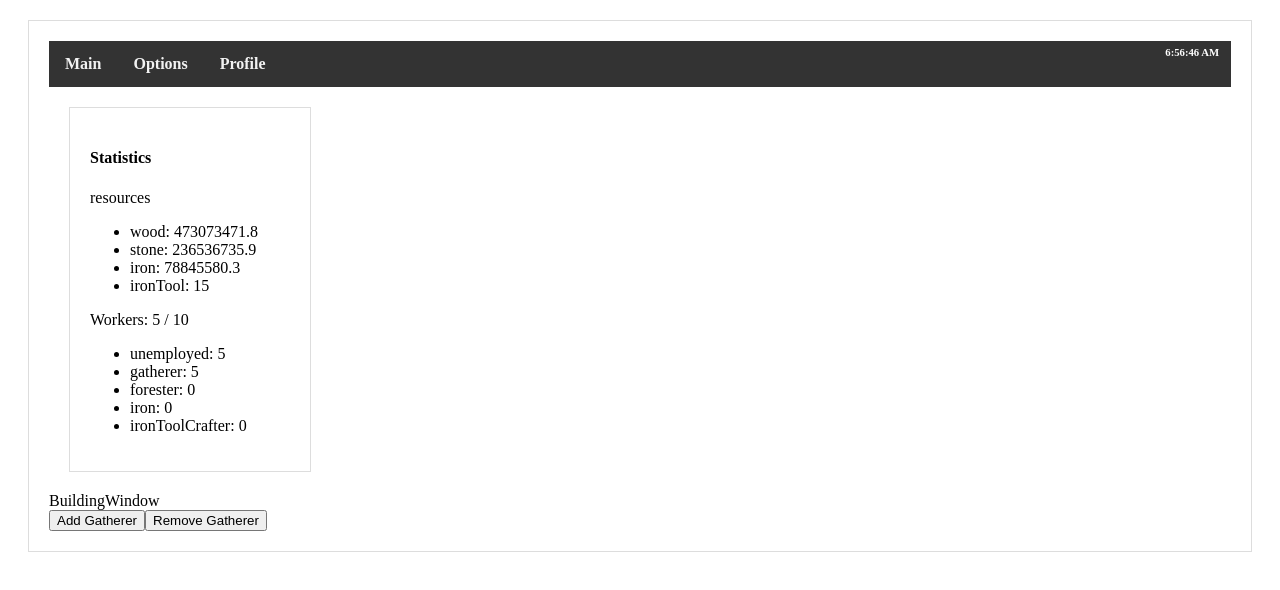
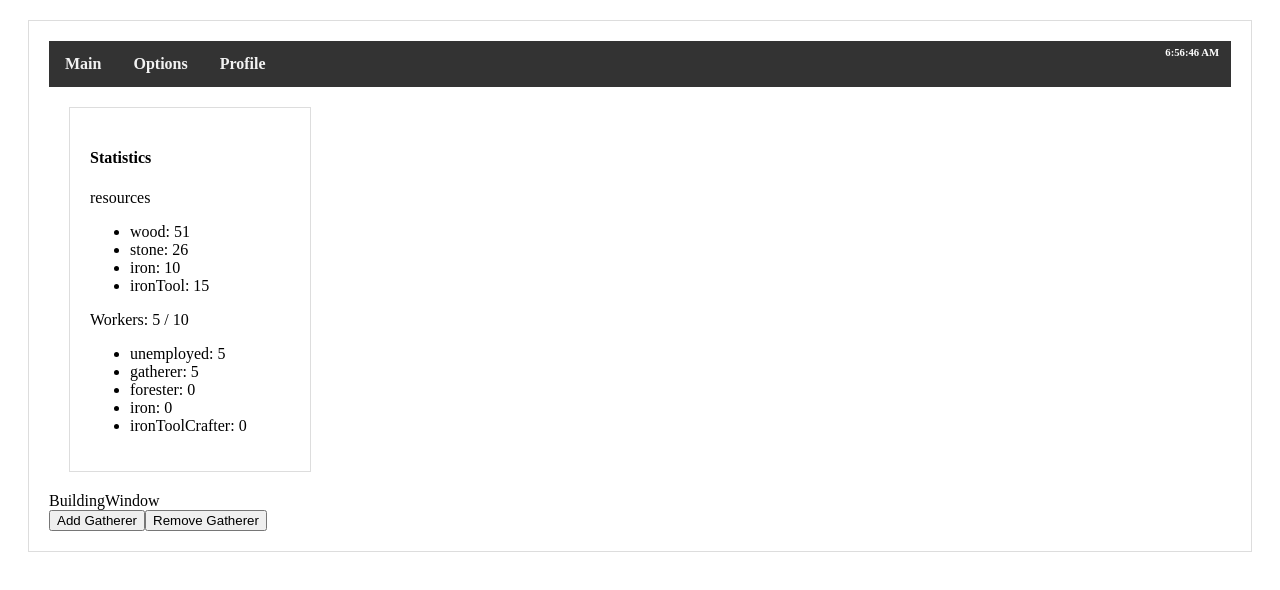
Before and after one commit to benjovi09/civ-incremental, a Next.js app: page / in a window 1280 px wide. Shown: the top 590 px of the page. Built offline with nearby package versions, Linux system fonts and the light colour scheme.

Commit message:
fixing resource ticking

```diff
--- a/components/windows/stats-window.js
+++ b/components/windows/stats-window.js
@@ -6,7 +6,9 @@ export default function StatsWindow() {
   const resources = useSelector(state => state.resourceReducer);
   const professions = useSelector(state => state.professionReducer);
 
-  const unemployedCount = professions.find(p => p.name.toLowerCase() === "unemployed").count;
+  const unemployedCount = professions.find(
+    p => p.name.toLowerCase() === "unemployed"
+  ).count;
   const totalWorkers = professions.map(p => p.count).reduce((t, v) => t + v, 0);
 
   const professionsElement = professions.map(profession => (
@@ -17,7 +19,7 @@ export default function StatsWindow() {
 
   const workersElement = resources.map(resource => (
     <li key={resource.name}>
-      {resource.name}: {resource.count}
+      {resource.name}: {Math.round(resource.count)}
     </li>
   ));
 
@@ -28,7 +30,9 @@ export default function StatsWindow() {
       </header>
       <label>resources</label>
       <ul>{workersElement}</ul>
-      <label>Workers: {unemployedCount} / {totalWorkers}</label>
+      <label>
+        Workers: {unemployedCount} / {totalWorkers}
+      </label>
       <ul>{professionsElement}</ul>
     </div>
   );
--- a/redux/reducers/ticker.js
+++ b/redux/reducers/ticker.js
@@ -1,5 +1,5 @@
 export const defaultTick = {
-  tick: 0
+  tick: new Date()
 };
 
 export default function(state = defaultTick, action) {
```
